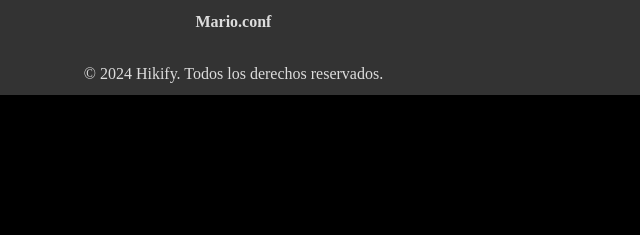
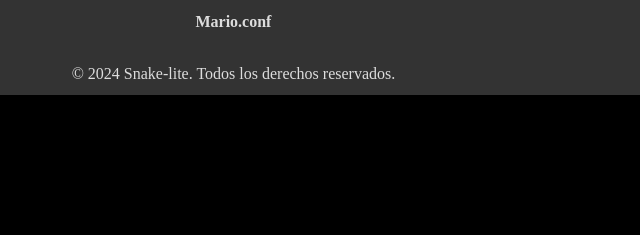
Before and after one commit to Mario-conf/Snake-lite, a plain HTML site: page index.html in a window 1280 px wide. Shown: the part 380-615 px from the top of the page, 640-1280 px from the left. Drawn offline with Linux system fonts and the light colour scheme.

Commit message:
Update index.html

```diff
--- a/index.html
+++ b/index.html
@@ -16,7 +16,7 @@
     document.addEventListener('DOMContentLoaded', function () {
       var year = new Date().getFullYear();
       var copyrightParagraph = document.getElementById('copyright');
-      copyrightParagraph.innerHTML = '© ' + year + ' Hikify. Todos los derechos reservados.';
+      copyrightParagraph.innerHTML = '© ' + year + ' Snake-lite. Todos los derechos reservados.';
     });
   </script>
   <style>
```
